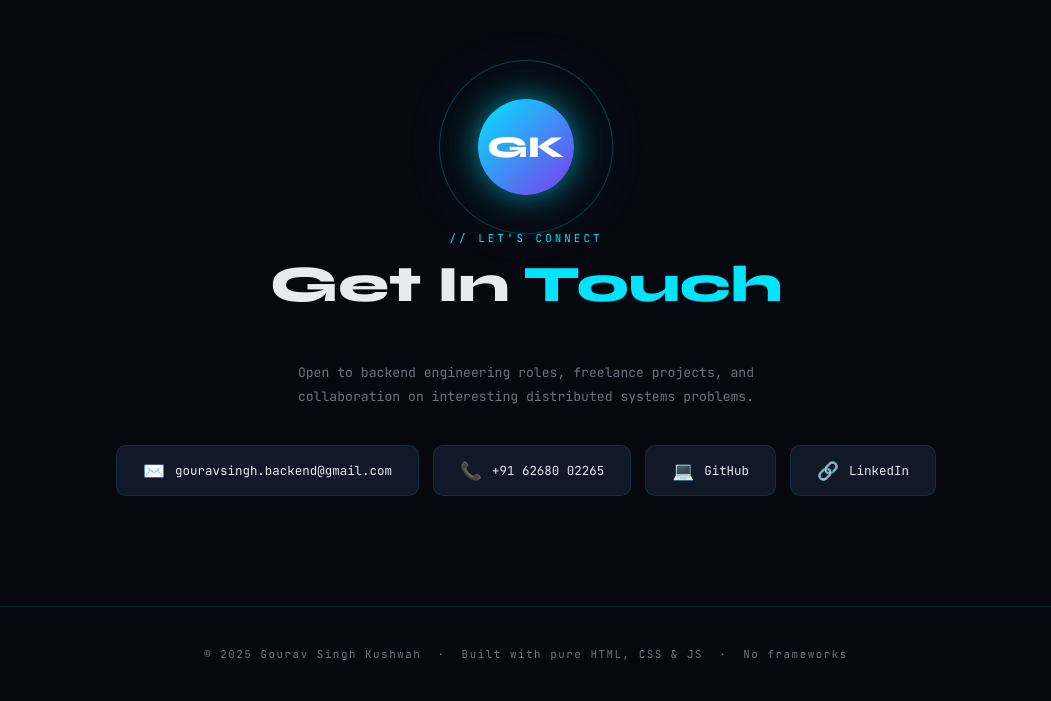
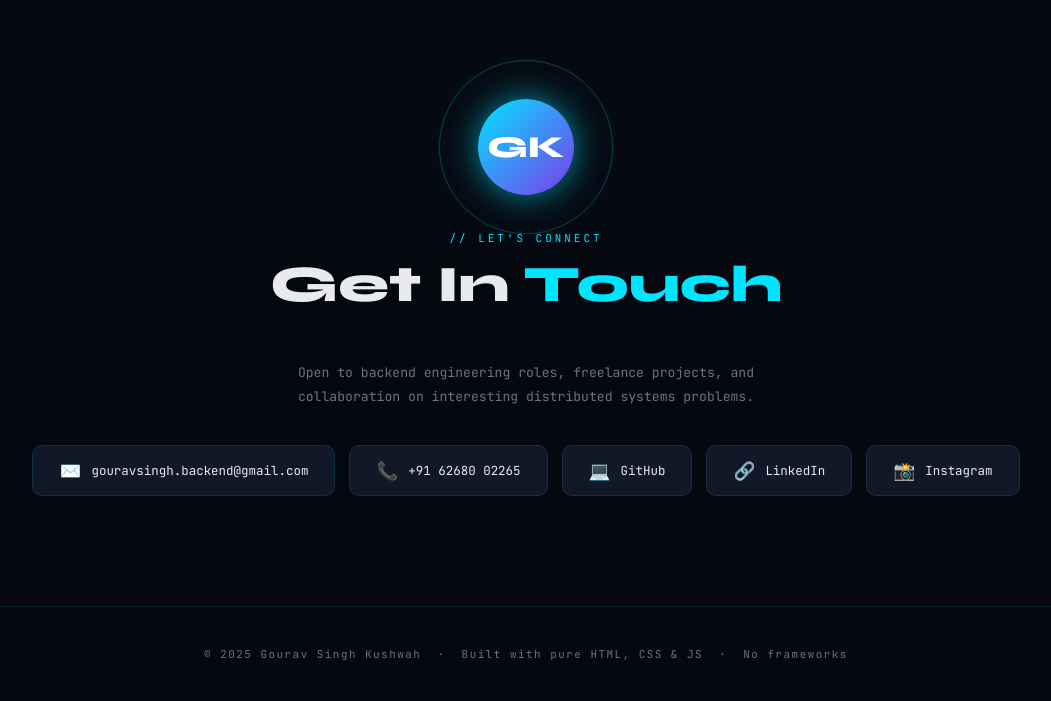
Before and after one commit to Gouravsinghkushwah/GouravSinghPortfolio, a plain HTML site: page index.html in a window 1280 px wide. Shown: the part 4730-5431 px from the top of the page, without its empty margins (114-1165 px from the left). Drawn offline with Linux system fonts and the light colour scheme.

Commit message:
Update index.html

```diff
--- a/index.html
+++ b/index.html
@@ -710,6 +710,10 @@ footer {
     <a href="https://www.linkedin.com/in/gourav-singh-kushwah-39b146212/" target="_blank" rel="noopener" class="contact-link reveal from-right">
       <span class="contact-link-icon">🔗</span> LinkedIn
     </a>
+    <a href="https://www.instagram.com/gourav_1729/" target="_blank" rel="noopener" class="contact-link reveal from-right">
+  <span class="contact-link-icon">📸</span> Instagram
+</a>
+
   </div>
 </section>
 
```
